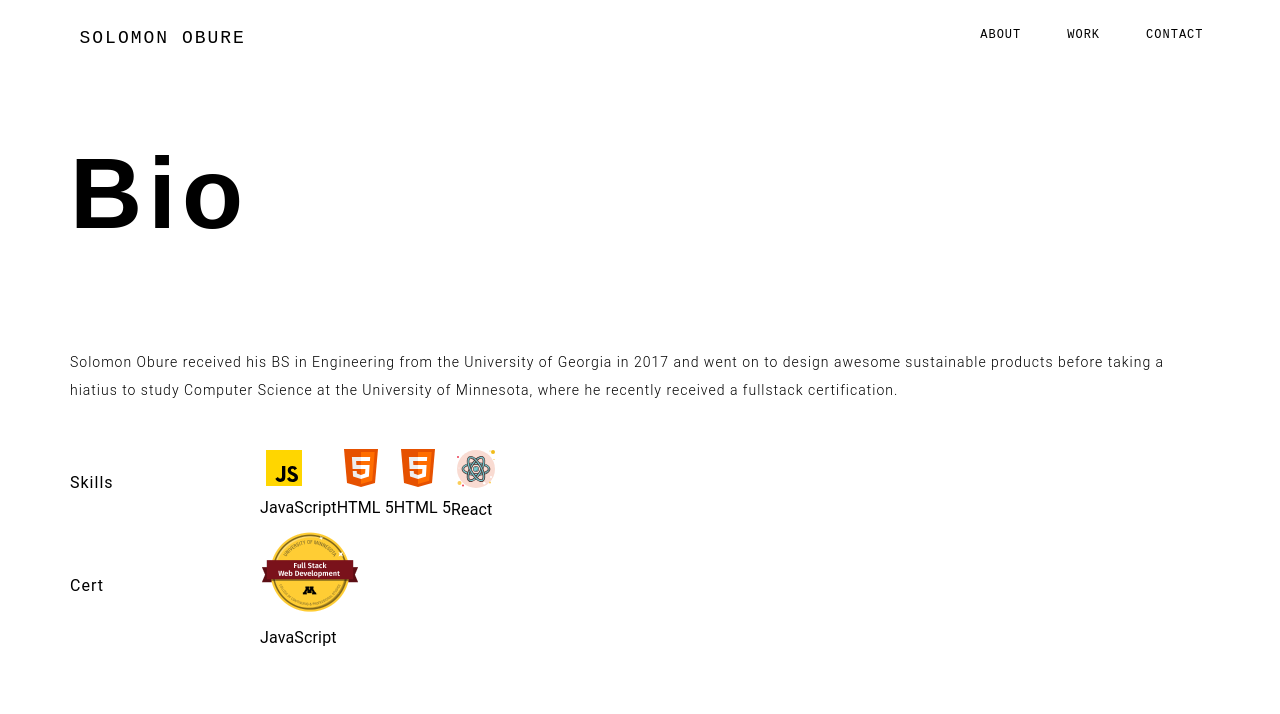
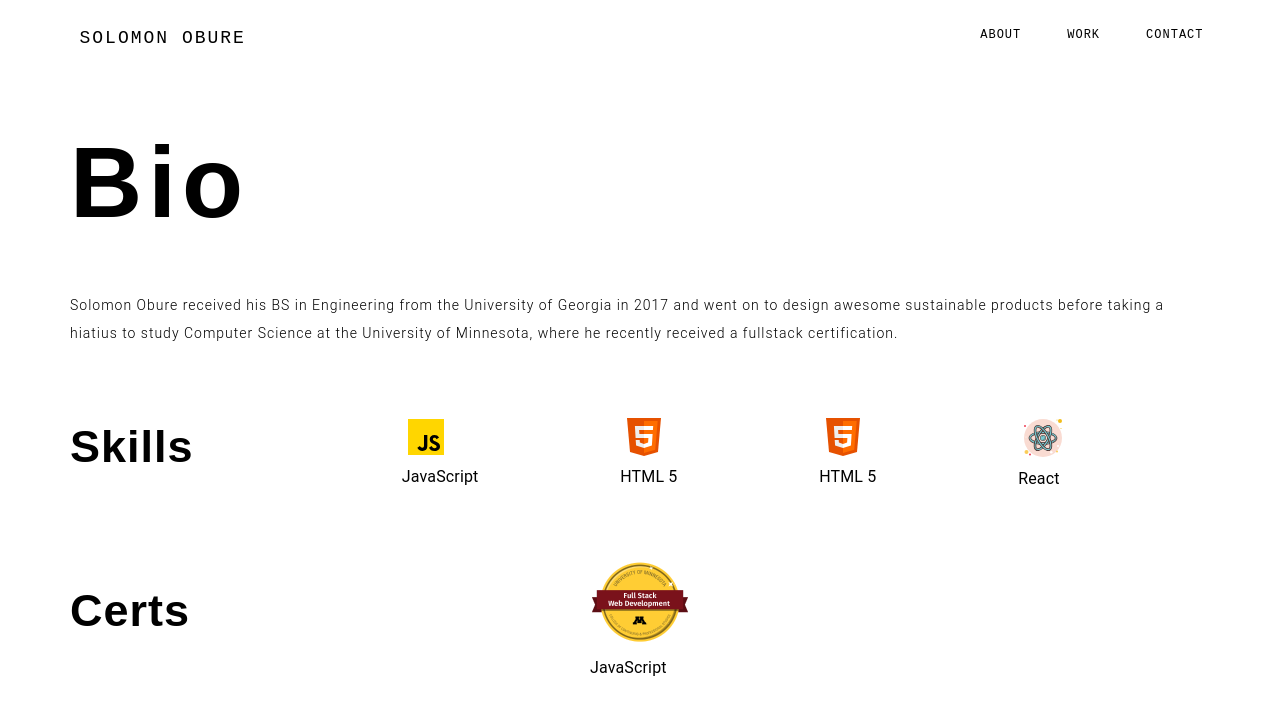
Before and after one commit to sirsoco/portfolio, a React (Create React App) app in the folder portfolio/: page /about in a window 1280 px wide. Shown: the top 714 px of the page. Built offline with nearby package versions, Linux system fonts and the light colour scheme.

Commit message:
work page rendering

```diff
--- a/portfolio/src/pages/aboutPage.js
+++ b/portfolio/src/pages/aboutPage.js
@@ -8,7 +8,6 @@ import JavaScript from '../public/icons8-javascript.svg';
 import HTML from '../public/icons8-html-5.svg';
 import ReactSVG from '../public/icons8-react.svg';
 import Cert from '../public/fullstackcert.png';
-import { loremIpsum } from "lorem-ipsum";
 
 export default function AboutPage(props) {
   const useStyles = makeStyles((theme) => ({
@@ -31,13 +30,23 @@ export default function AboutPage(props) {
       paddingLeft: "15px",
       paddingRight: "15px",
     },
+    container1: {
+      display: "flex",
+      alignItems: "center",
+      marginRight: "auto",
+      marginLeft: "auto",
+      maxWidth: "1170px",
+      paddingLeft: "15px",
+      paddingRight: "15px",
+      paddingBottom: "50px",
+    },
     title2: {
       marginTop: "91px",
     },
     title3: {
-      marginTop: "56px",
+      marginTop: "45px",
       marginBottom: "5px",
-      paddingBottom: "35px",
+      paddingBottom: "px",
     },
     DishTracker: {
       display: "flex",
@@ -54,7 +63,14 @@ export default function AboutPage(props) {
     },
     skill: {
       display: "inline-flex",
+      justifyContent: 'space-evenly',
+      paddingTop: '10px'
     },
+    cert: {
+      display: "inline-flex",
+      paddingTop: '10px',
+      justifyContent: 'center'
+    }
   }));
 
   const title2 = createMuiTheme({
@@ -103,9 +119,21 @@ export default function AboutPage(props) {
     },
   });
 
+  const skill = createMuiTheme({
+    typography: {
+      fontFamily: "Playfair Display, Sans-serif",
+      h2: {
+        fontSize: 45,
+        fontWeight: 600,
+        letterSpacing: 1,
+        lineHeight: 2,
+      },
+    },
+  });
+
   const classes = useStyles();
 
-  return (
+  return(
     <ThemeProvider>
       <div className={classes.root}>
         <Grid container className={classes.container}>
@@ -119,7 +147,7 @@ export default function AboutPage(props) {
             </ThemeProvider>
           </Grid>
         </Grid>
-        <Grid container className={classes.container}>
+        <Grid container className={classes.container1}>
           <Grid item md={12} sm={6} xs={12}>
             <ThemeProvider theme={biotext}>
               <Typography variant="h1">
@@ -134,17 +162,17 @@ export default function AboutPage(props) {
             </ThemeProvider>
           </Grid>
         </Grid>
-        <Grid container className={classes.container}>
+        <Grid container className={classes.container1}>
           <Grid item md={2} sm={6} xs={12} >
-            <ThemeProvider theme={biotext}>
-            <Box letterSpacing={1}>
-              <Typography>
+            <ThemeProvider theme={skill}>
+            <Box letterSpacing={2}>
+              <Typography variant='h2'>
                   Skills
               </Typography>
             </Box>
             </ThemeProvider>
           </Grid>
-          <Grid  className={classes.skill} item md={10}>
+          <Grid item className={classes.skill} item md={10}>
           <Box letterSpacing={1}>
               <img src={JavaScript} />
               <Typography>
@@ -173,16 +201,16 @@ export default function AboutPage(props) {
 
         </Grid>
         <Grid container className={classes.container}>
-          <Grid item md={2} sm={6} xs={12} className={classes.cert}>
-            <ThemeProvider theme={biotext}>
+          <Grid item md={2} sm={6} xs={12}>
+            <ThemeProvider theme={skill}>
               <Box letterSpacing={1}>
-                <Typography>
-                    Cert
+                <Typography variant='h2'>
+                    Certs
                 </Typography>
               </Box>
               </ThemeProvider>
           </Grid>
-          <Grid item md={8}>
+          <Grid item md={8} className={classes.cert}>
           <Box letterSpacing={1}>
               <img src={Cert} />
               <Typography>
```
Also changed, not shown: portfolio/src/pages/workPage.js (added, +83 -0 lines).
